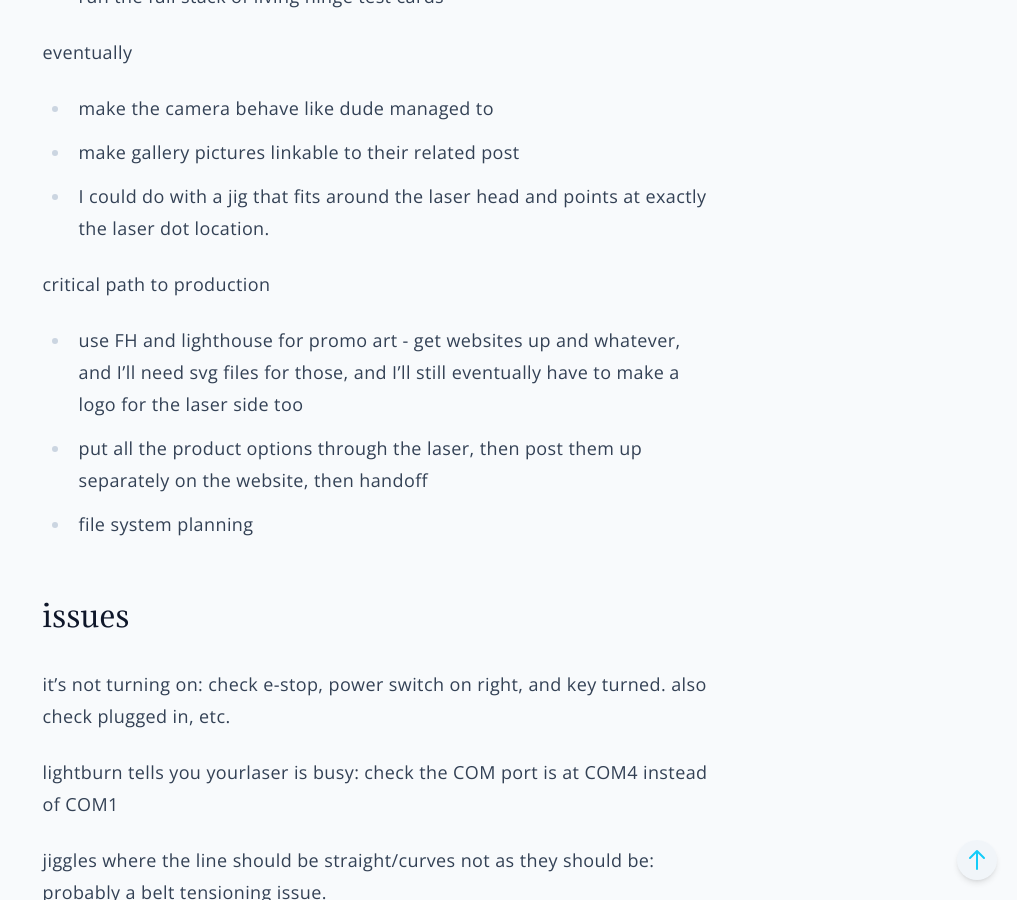
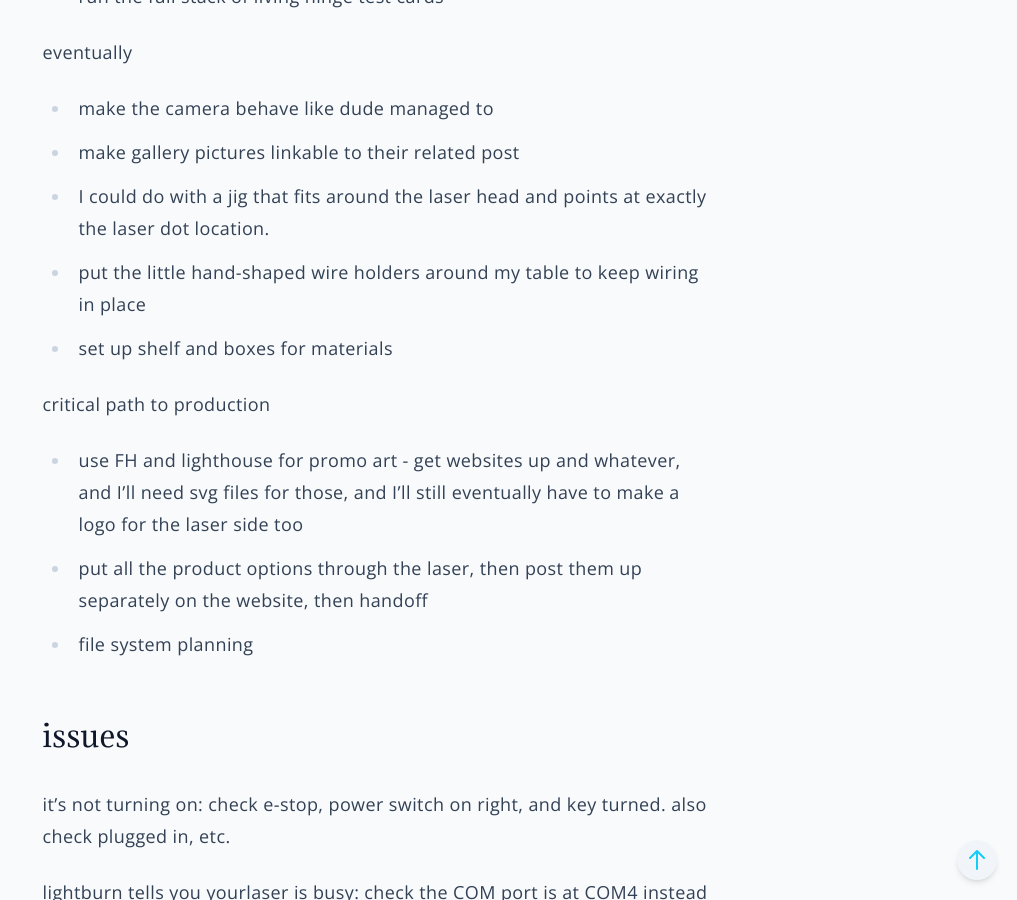
Before and after one commit to paper-engineer/laser-gallery, a Jekyll site: the page built from docs/_pages/troubleshooting.md, in a window 1280 px wide and 900 px high, scrolled down 1148 px. Shown: the whole window, without its empty margins (263-1280 px from the left). Built offline with Jekyll 4.4.1, drawn with Linux system fonts in a browser that asks for light colours.

Commit message:
Update troubleshooting.md

```diff
--- a/docs/_pages/troubleshooting.md
+++ b/docs/_pages/troubleshooting.md
@@ -29,6 +29,8 @@ eventually
 - make the camera behave like dude managed to
 - make gallery pictures linkable to their related post
 - I could do with a jig that fits around the laser head and points at exactly the laser dot location.
+- put the little hand-shaped wire holders around my table to keep wiring in place
+- set up shelf and boxes for materials
 
 critical path to production
 - use FH and lighthouse for promo art - get websites up and whatever, and I'll need svg files for those, and I'll still eventually have to make a logo for the laser side too
```
